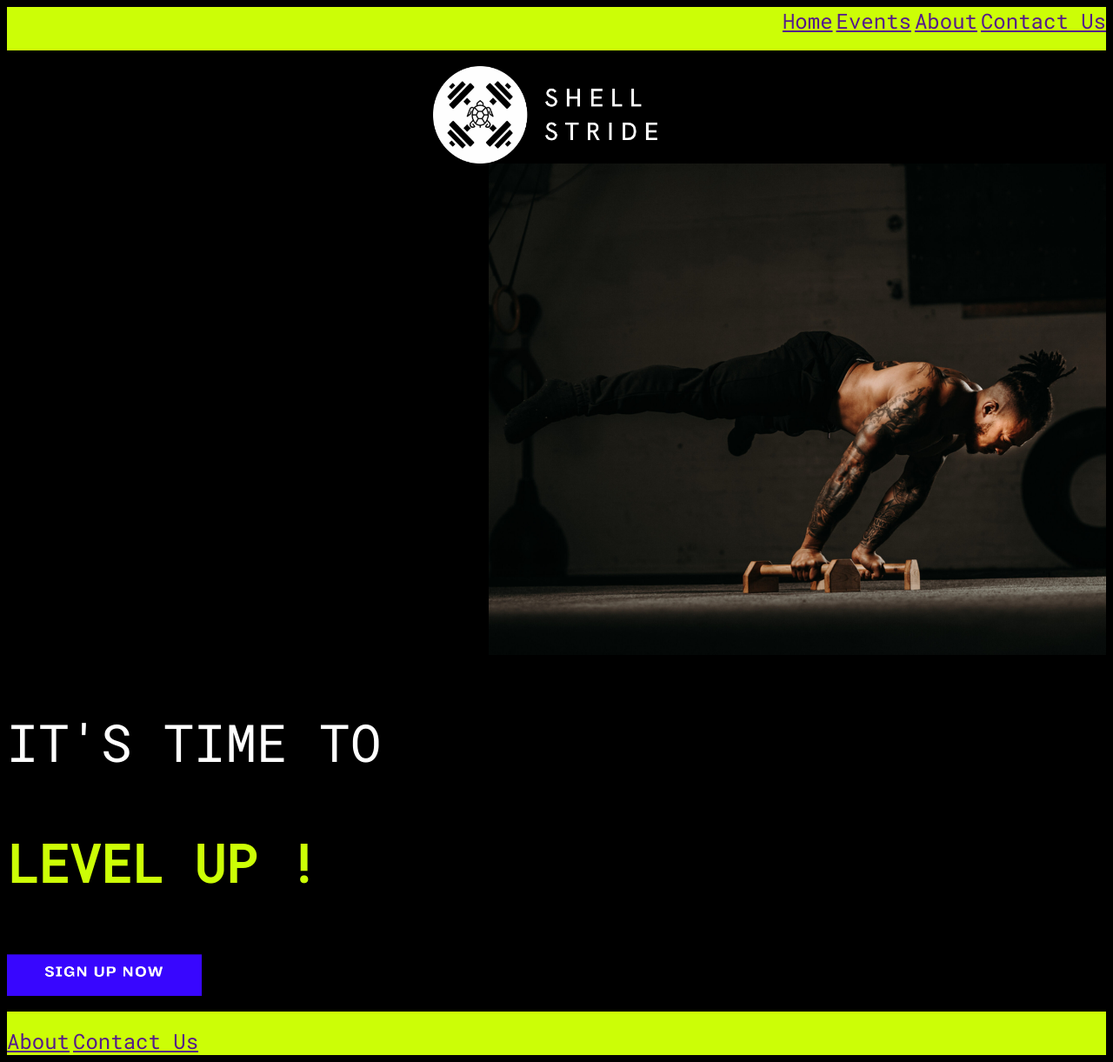
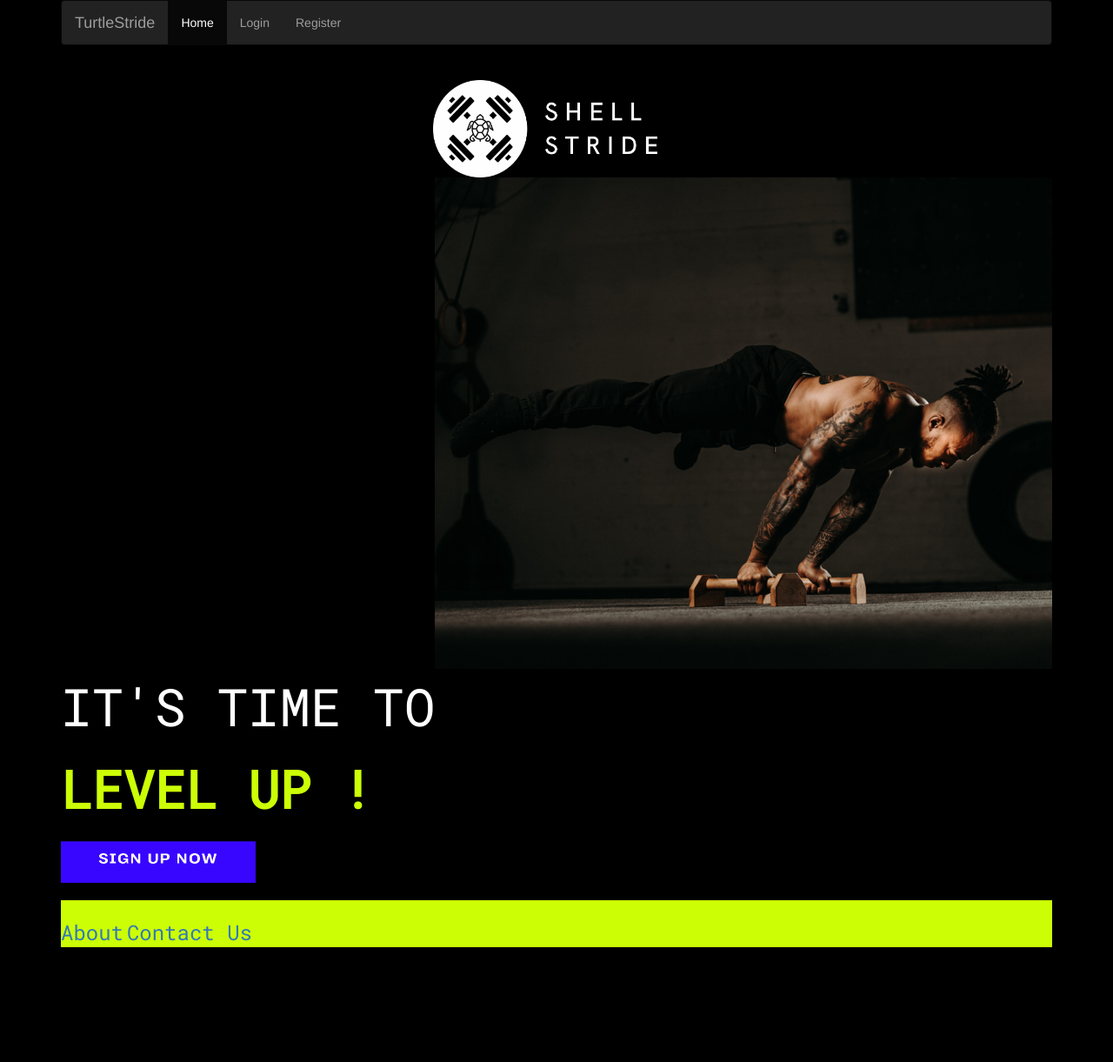
Before and after one commit to imsiva0708/TurtleByte-Code-Infinity-, a Flask app: page / in a window 1280 px wide. Shown: the whole page at 87% size. After the commit the page ends 1089 px from the top, so only its background shows below. Run offline with Flask 3, Linux system fonts and the light colour scheme; parts of the project's set-up code (start-up, migrations or seed data) failed here and were passed over.

Commit message:
aesthetic changes

```diff
--- a/templates/homepage.html
+++ b/templates/homepage.html
@@ -5,20 +5,35 @@
         <link rel="preconnect" href="https://fonts.googleapis.com">
         <link rel="preconnect" href="https://fonts.gstatic.com" crossorigin>
         <link href="https://fonts.googleapis.com/css2?family=Roboto+Mono&display=swap" rel="stylesheet">
+        <link rel="stylesheet" href="https://cdn.jsdelivr.net/npm/bootstrap@3.4.1/dist/css/bootstrap.min.css" integrity="sha384-HSMxcRTRxnN+Bdg0JdbxYKrThecOKuH5zCYotlSAcp1+c8xmyTe9GYg1l9a69psu" crossorigin="anonymous">
         <link rel="preconnect" href="https://fonts.googleapis.com">
         <link rel="preconnect" href="https://fonts.gstatic.com" crossorigin>
         <link href="https://fonts.googleapis.com/css2?family=Titillium+Web:ital,wght@0,200;0,300;0,400;0,600;0,700;0,900;1,200;1,300;1,400;1,600;1,700&display=swap" rel="stylesheet">
 
     </head>
     <body style ="background-color: black;">
-        <header style="background-color:#CCFE06; color:black">
-            <div align="right">
+        <div class="container">
+
+            <header>
+                <!-- <div align="right">
                     <a id="home_top" href="" style="font-family:'Roboto Mono' ;font-size:24;">Home</a>
                     <a id="events_top"  href="" style="font-family:'Roboto Mono' ;font-size:24;">Events</a>
                     <a id="about_top"  href="" style="font-family:'Roboto Mono' ;font-size:24;">About</a>
                     <a id="contact_top"  href="" style="font-family:'Roboto Mono' ;font-size:24;">Contact Us</a>
                 </div>
-            <br>
+                <br> -->
+                <nav class="navbar navbar-inverse">
+                    <div class="container-fluid">
+                        <div class="navbar-header">
+                            <a class="navbar-brand" href="#">TurtleStride</a>
+                        </div>
+                        <ul class="nav navbar-nav">
+                            <li class="active"><a href="#">Home</a></li>
+                            <li><a href="/login-register">Login</a></li>
+                            <li><a href="login-register">Register</a></li>
+                        </ul>
+                    </div>
+                </nav>
             </header>
 
             <main>
@@ -44,5 +59,6 @@
                     <a href="" style="font-family:'Roboto Mono' ;font-size:24;">Contact Us</a>
                 </div>
             </footer>
+        </div>
         </body>
         </html>
```
Also changed, not shown: templates/home.html (+17 -3 lines). Lines whose indentation alone changed are shown as unchanged.
